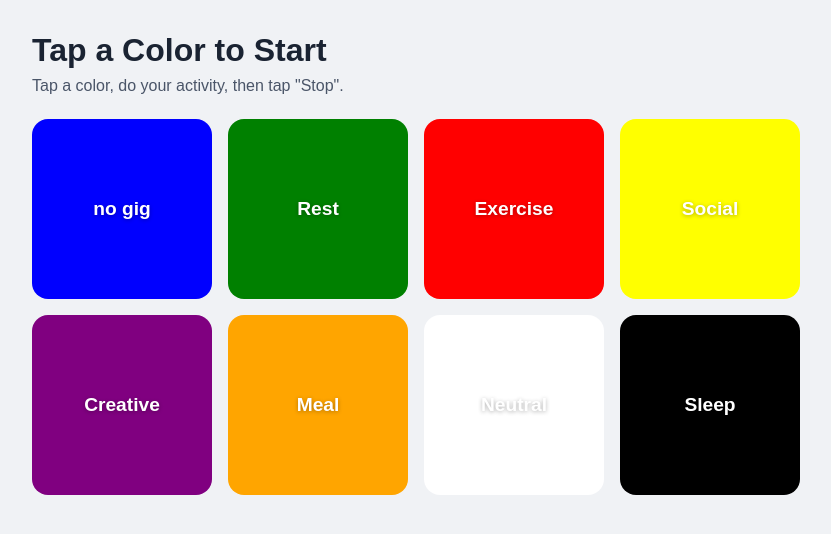
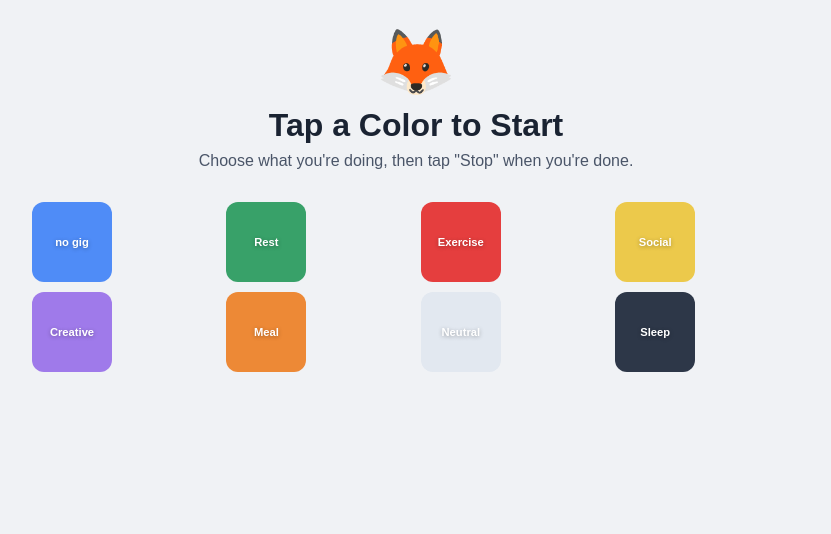
Before and after one commit to carlosgandara/timer-tracker, a Flask app: page / in a window 1280 px wide. Shown: the part 57-591 px from the top of the page, without its empty margins (224-1055 px from the left). Run offline with Flask 3, Linux system fonts and the light colour scheme.

Commit message:
Update timer app with mascot, confetti, and compact grid

```diff
--- a/app.py
+++ b/app.py
@@ -11,6 +11,7 @@ db.init_app(app)
 
 with app.app_context():
     db.create_all()
+    # Initialize default colors if empty
     if ColorMap.query.count() == 0:
         defaults = [
             ("blue", "Work"),
@@ -26,23 +27,47 @@ with app.app_context():
             db.session.add(ColorMap(color=color, activity=activity))
         db.session.commit()
 
+# ---------- Routes ----------
+
 @app.route("/")
 def index():
     colors = ColorMap.query.all()
-    return render_template("index.html", colors=colors)
+
+    # Hardcoded hex mapping – covers all default and extended colors
+    color_hex_map = {
+        "blue": "#4f8cf7",
+        "green": "#38a169",
+        "red": "#e53e3e",
+        "yellow": "#ecc94b",
+        "purple": "#9f7aea",
+        "orange": "#ed8936",
+        "white": "#e2e8f0",
+        "black": "#2d3748",
+        "brown": "#a68a64",
+        "lightblue": "#63b3ed",
+        "pink": "#f687b3",
+        "indigo": "#7c3aed",
+    }
+
+    return render_template("index.html", colors=colors, color_hex_map=color_hex_map)
 
 @app.route("/log", methods=["POST"])
 def log():
     data = request.get_json()
     color = data.get("color")
-    duration = data.get("duration")
+    duration = data.get("duration")  # seconds
+
     if not color or duration is None:
         return jsonify({"error": "Missing color or duration"}), 400
+
+    # Get activity from ColorMap
     color_map = ColorMap.query.filter_by(color=color).first()
     activity = color_map.activity if color_map else color
+
     log_entry = Log(color=color, activity=activity, duration=int(duration))
     db.session.add(log_entry)
     db.session.commit()
+
     return jsonify({"success": True, "log_id": log_entry.id})
 
 @app.route("/dashboard")
@@ -51,6 +76,7 @@ def dashboard():
     week_days = [today - timedelta(days=i) for i in range(6, -1, -1)]
     week_start = week_days[0]
     week_end = week_days[-1] + timedelta(days=1)
+
     logs = Log.query.filter(
         Log.timestamp >= week_start,
         Log.timestamp < week_end
@@ -59,7 +85,11 @@ def dashboard():
     days_data = {}
     for day in week_days:
         day_str = day.strftime("%Y-%m-%d")
-        days_data[day_str] = {"date": day.strftime("%A, %B %d"), "logs": []}
+        days_data[day_str] = {
+            "date": day.strftime("%A, %B %d"),
+            "logs": []
+        }
+
     for log in logs:
         day_str = log.timestamp.strftime("%Y-%m-%d")
         if day_str in days_data:
@@ -74,6 +104,7 @@ def dashboard():
     summary = defaultdict(int)
     for log in logs:
         summary[log.color] += log.duration
+
     summary_list = []
     total_seconds = sum(summary.values())
     for color, seconds in sorted(summary.items(), key=lambda x: x[1], reverse=True):
@@ -87,8 +118,15 @@ def dashboard():
             "percentage": percentage,
             "minutes": minutes,
         })
+
     total_hours = round(total_seconds / 3600, 1) if total_seconds > 0 else 0
-    return render_template("dashboard.html", days=days_data, summary=summary_list, total_hours=total_hours)
+
+    return render_template(
+        "dashboard.html",
+        days=days_data,
+        summary=summary_list,
+        total_hours=total_hours
+    )
 
 @app.route("/settings", methods=["GET", "POST"])
 def settings():
@@ -103,6 +141,7 @@ def settings():
                         color_map.activity = activity
                         db.session.commit()
         return redirect(url_for("settings"))
+
     colors = ColorMap.query.order_by(ColorMap.id).all()
     return render_template("settings.html", colors=colors)
 
--- a/static/css/style.css
+++ b/static/css/style.css
@@ -4,19 +4,59 @@ body { font-family: Arial, sans-serif; background: #f0f2f5; color: #1a2332; }
 .nav a { text-decoration: none; color: #1a2332; font-weight: 500; margin-left: 1rem; }
 .nav a:hover { color: #4f8cf7; }
 .brand { font-weight: 700; font-size: 1.3rem; }
+
 .container { max-width: 800px; margin: 2rem auto; padding: 0 1rem; }
 h1 { margin-bottom: 0.5rem; }
 p { color: #4a5568; margin-bottom: 1.5rem; }
+
+/* ----- HERO / MASCOT ----- */
+.hero { text-align: center; margin-bottom: 2rem; }
+.mascot-big { font-size: 4rem; display: block; animation: float 2s ease-in-out infinite; }
+@keyframes float {
+    0% { transform: translateY(0); }
+    50% { transform: translateY(-10px); }
+    100% { transform: translateY(0); }
+}
+.subtitle { color: #4a5568; font-size: 1rem; }
+
+/* ----- COLOR GRID (Original) ----- */
 .color-grid { display: grid; grid-template-columns: repeat(4, 1fr); gap: 1rem; margin-bottom: 2rem; }
 .color-square { aspect-ratio: 1; border-radius: 16px; cursor: pointer; display: flex; align-items: center; justify-content: center; border: 3px solid transparent; transition: transform 0.2s, border 0.2s; }
 .color-square:hover { transform: scale(1.05); border-color: #1a2332; }
 .color-label { color: white; font-weight: 700; text-shadow: 0 1px 4px rgba(0,0,0,0.3); font-size: 1.2rem; text-align: center; }
+
+/* ----- COLOR GRID (Compact / Small) ----- */
+.color-grid.compact { gap: 0.6rem; }
+.color-square.small { aspect-ratio: 1/1; max-width: 80px; border-radius: 12px; font-size: 0.7rem; }
+.color-square.small .color-label { font-size: 0.7rem; padding: 0.2rem; }
+
+/* ----- TIMER SECTION ----- */
 .timer-section { background: white; border-radius: 16px; padding: 2rem; box-shadow: 0 4px 12px rgba(0,0,0,0.06); margin-top: 1rem; }
-.timer-bar { font-size: 3rem; font-weight: 700; margin: 1rem 0; }
-.timer-progress { height: 8px; background: #e2e8f0; border-radius: 4px; overflow: hidden; margin: 1rem 0; }
-.timer-progress-fill { height: 100%; background: #4f8cf7; transition: width 0.3s; }
-.stop-btn { background: #e53e3e; color: white; border: none; padding: 0.8rem 2rem; border-radius: 12px; font-size: 1.2rem; cursor: pointer; }
-.stop-btn:hover { background: #c53030; }
+
+/* Timer Header: Mascot + Activity */
+.timer-header { display: flex; align-items: center; justify-content: center; gap: 0.8rem; font-size: 1.5rem; margin-bottom: 0.5rem; }
+.mascot-timer { font-size: 2.8rem; animation: bounce 1s infinite alternate; }
+@keyframes bounce {
+    from { transform: translateY(0); }
+    to { transform: translateY(-8px); }
+}
+.activity-name { font-weight: 700; color: #1a2332; }
+
+/* Timer Display - Big Numbers */
+.timer-display { font-size: 5rem; font-weight: 700; color: #1a2332; text-align: center; padding: 0.5rem 0; font-family: 'Courier New', monospace; letter-spacing: 2px; }
+
+/* Progress Bar - Thick & Colorful */
+.timer-progress { height: 16px; background: #e2e8f0; border-radius: 8px; overflow: hidden; margin: 1rem 0; }
+.timer-progress-fill { height: 100%; background: linear-gradient(90deg, #f6d365, #fda085); transition: width 0.3s; border-radius: 8px; }
+
+/* Stop Button - Big & Rounded */
+.stop-btn { background: #e53e3e; color: white; border: none; padding: 0.8rem 2.5rem; border-radius: 50px; font-size: 1.2rem; font-weight: 700; cursor: pointer; transition: transform 0.2s, background 0.2s; margin-top: 0.5rem; display: block; width: 100%; max-width: 200px; margin-left: auto; margin-right: auto; }
+.stop-btn:hover { background: #c53030; transform: scale(1.05); }
+
+/* ----- Confetti (optional) ----- */
+.confetti-canvas { position: fixed; top: 0; left: 0; pointer-events: none; z-index: 9999; }
+
+/* ----- DASHBOARD / SUMMARY ----- */
 .summary-grid { display: flex; flex-direction: column; gap: 0.5rem; margin: 1rem 0 2rem 0; }
 .summary-item { display: flex; align-items: center; gap: 1rem; background: white; padding: 0.5rem 1rem; border-radius: 8px; }
 .summary-color { width: 20px; height: 20px; border-radius: 50%; flex-shrink: 0; }
@@ -25,6 +65,8 @@ p { color: #4a5568; margin-bottom: 1.5rem; }
 .summary-time { color: #4a5568; margin-right: 1rem; }
 .summary-bar { background: #e2e8f0; height: 6px; border-radius: 3px; overflow: hidden; flex: 1; }
 .summary-bar-fill { height: 100%; border-radius: 3px; }
+
+/* ----- DAILY LOGS ----- */
 .day-section { margin-bottom: 2rem; }
 .day-section h3 { background: white; padding: 0.5rem 1rem; border-radius: 8px; border-bottom: 2px solid #e2e8f0; }
 .day-logs { margin-top: 0.5rem; }
@@ -35,6 +77,8 @@ p { color: #4a5568; margin-bottom: 1.5rem; }
 .log-duration { font-size: 0.9rem; color: #4a5568; margin-right: 0.5rem; }
 .log-bar { height: 6px; border-radius: 3px; flex-shrink: 0; }
 .empty-day { color: #a0aec0; padding: 0.5rem 1rem; }
+
+/* ----- SETTINGS ----- */
 .settings-form { background: white; padding: 2rem; border-radius: 16px; }
 .setting-row { display: flex; align-items: center; gap: 1rem; padding: 0.5rem 0; border-bottom: 1px solid #e2e8f0; }
 .color-preview { width: 30px; height: 30px; border-radius: 50%; flex-shrink: 0; }
@@ -42,8 +86,14 @@ p { color: #4a5568; margin-bottom: 1.5rem; }
 .setting-row input { flex: 1; padding: 0.3rem 0.6rem; border: 1px solid #e2e8f0; border-radius: 6px; }
 .save-btn { background: #4f8cf7; color: white; border: none; padding: 0.8rem 2rem; border-radius: 12px; font-size: 1rem; cursor: pointer; margin-top: 1rem; }
 .save-btn:hover { background: #3b7bdd; }
+
+/* ----- RESPONSIVE ----- */
 @media (max-width: 600px) {
     .color-grid { grid-template-columns: repeat(4, 1fr); gap: 0.5rem; }
     .color-label { font-size: 0.8rem; }
-    .timer-bar { font-size: 2rem; }
+    .timer-display { font-size: 3rem; }
+    .timer-section { padding: 1.5rem; }
+    .color-square.small { max-width: 60px; }
+    .color-square.small .color-label { font-size: 0.6rem; }
+    .stop-btn { font-size: 1rem; padding: 0.6rem 1.5rem; max-width: 160px; }
 }
--- a/static/js/app.js
+++ b/static/js/app.js
@@ -5,18 +5,41 @@ let selectedColor = null;
 
 document.addEventListener('DOMContentLoaded', () => {
     const colorSquares = document.querySelectorAll('.color-square');
+    const colorGrid = document.querySelector('.color-grid');
     const timerSection = document.getElementById('timer-section');
     const timerBar = document.getElementById('timer-bar');
     const timerProgressFill = document.getElementById('timer-progress-fill');
     const currentActivity = document.getElementById('current-activity');
     const stopBtn = document.getElementById('stop-btn');
+    const mascotEmoji = document.getElementById('mascot-emoji');
+
+    // Hide timer section initially
+    timerSection.style.display = 'none';
 
     colorSquares.forEach(square => {
         square.addEventListener('click', () => {
-            if (timerInterval) stopTimer();
+            // If a timer is already running, stop it first
+            if (timerInterval) {
+                stopTimer();
+                // Also save the log? The user expects to stop and save on stop click,
+                // but here we're starting a new one; we should save the previous one.
+                // Better: when clicking a new color, stop and save the previous.
+                // But we already have saveLog() in stop, so call stopTimer which doesn't save.
+                // We'll instead call a custom function.
+                // Let's just stop without saving; the user will click stop to save.
+                // But we want to hide grid/show timer again.
+                // We'll just stop the timer without saving.
+                clearInterval(timerInterval);
+                timerInterval = null;
+                timerSection.style.display = 'none';
+                colorGrid.style.display = 'grid';
+            }
             selectedColor = square.dataset.color;
             const activity = square.querySelector('.color-label').textContent;
             startTimer(activity);
+            // Hide color grid, show timer
+            colorGrid.style.display = 'none';
+            timerSection.style.display = 'block';
         });
     });
 
@@ -24,6 +47,10 @@ document.addEventListener('DOMContentLoaded', () => {
         if (timerInterval) {
             stopTimer();
             saveLog();
+            // Show color grid again, hide timer
+            const colorGrid = document.querySelector('.color-grid');
+            colorGrid.style.display = 'grid';
+            timerSection.style.display = 'none';
         }
     });
 
@@ -34,6 +61,9 @@ document.addEventListener('DOMContentLoaded', () => {
         timerProgressFill.style.width = '0%';
         startTime = Date.now();
         elapsedSeconds = 0;
+
+        // Update mascot
+        mascotEmoji.textContent = '🚀';
 
         timerInterval = setInterval(() => {
             elapsedSeconds = Math.floor((Date.now() - startTime) / 1000);
@@ -47,6 +77,8 @@ document.addEventListener('DOMContentLoaded', () => {
         clearInterval(timerInterval);
         timerInterval = null;
         timerSection.style.display = 'none';
+        // Mascot says goodbye
+        mascotEmoji.textContent = '🎉';
     }
 
     function saveLog() {
@@ -62,9 +94,13 @@ document.addEventListener('DOMContentLoaded', () => {
         .then(response => response.json())
         .then(data => {
             if (data.success) {
+                // Confetti or alert
                 alert('✅ Logged ' + selectedColor + ' for ' + elapsedSeconds + 's');
                 elapsedSeconds = 0;
                 selectedColor = null;
+                // Show the grid again (already done in stop listener)
+                document.querySelector('.color-grid').style.display = 'grid';
+                timerSection.style.display = 'none';
             } else {
                 alert('❌ Error saving log.');
             }
--- a/templates/index.html
+++ b/templates/index.html
@@ -2,19 +2,40 @@
 
 {% block content %}
 <div class="container">
-    <h1>Tap a Color to Start</h1>
-    <p>Tap a color, do your activity, then tap "Stop".</p>
-    <div class="color-grid">
+    <!-- Mascot & Title -->
+    <div class="hero">
+        <span class="mascot-big">🦊</span>
+        <h1>Tap a Color to Start</h1>
+        <p class="subtitle">Choose what you're doing, then tap "Stop" when you're done.</p>
+    </div>
+
+    <!-- Color Grid – smaller squares -->
+    <div class="color-grid compact">
         {% for color in colors %}
-        <div class="color-square" data-color="{{ color.color }}" style="background-color: {{ color.color }};">
+        <div class="color-square small"
+             data-color="{{ color.color }}"
+             style="background-color: {{ color_hex_map[color.color] }};"
+             title="{{ color.activity }}">
             <span class="color-label">{{ color.activity }}</span>
         </div>
         {% endfor %}
     </div>
+
+    <!-- Timer Section – rearranged -->
     <div class="timer-section" id="timer-section" style="display: none;">
-        <h2 id="current-activity">Working...</h2>
-        <div class="timer-bar" id="timer-bar">0s</div>
-        <div class="timer-progress"><div class="timer-progress-fill" id="timer-progress-fill" style="width:0%;"></div></div>
+        <!-- Timer display at the top (big numbers) -->
+        <div class="timer-header">
+            <span class="mascot-timer" id="mascot-emoji">🦊</span>
+            <span id="current-activity" class="activity-name">Working...</span>
+        </div>
+        <div class="timer-display" id="timer-bar">0s</div>
+
+        <!-- Progress bar (thick, visible) -->
+        <div class="timer-progress">
+            <div class="timer-progress-fill" id="timer-progress-fill" style="width: 0%;"></div>
+        </div>
+
+        <!-- Stop button at the bottom -->
         <button id="stop-btn" class="stop-btn">⏹ Stop</button>
     </div>
 </div>
```
Also changed, not shown: colors.db.
